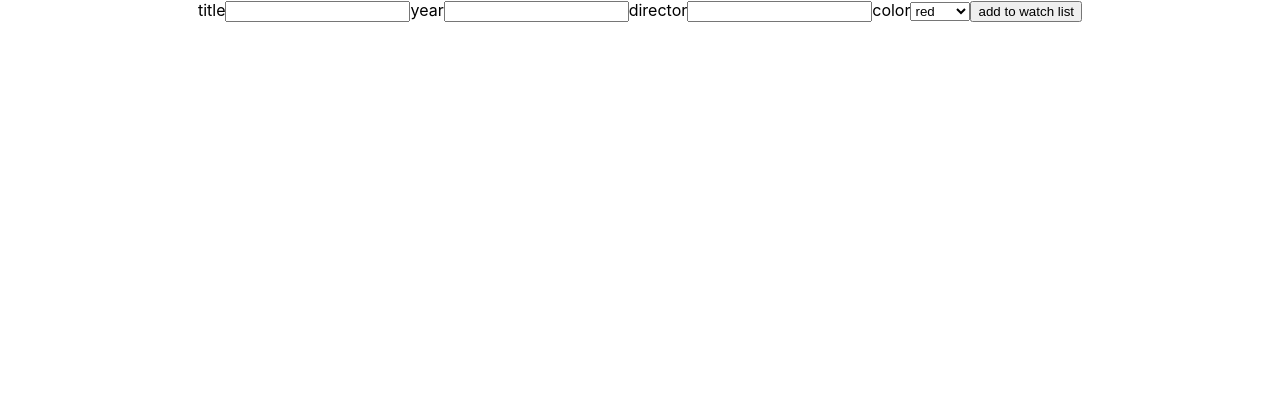
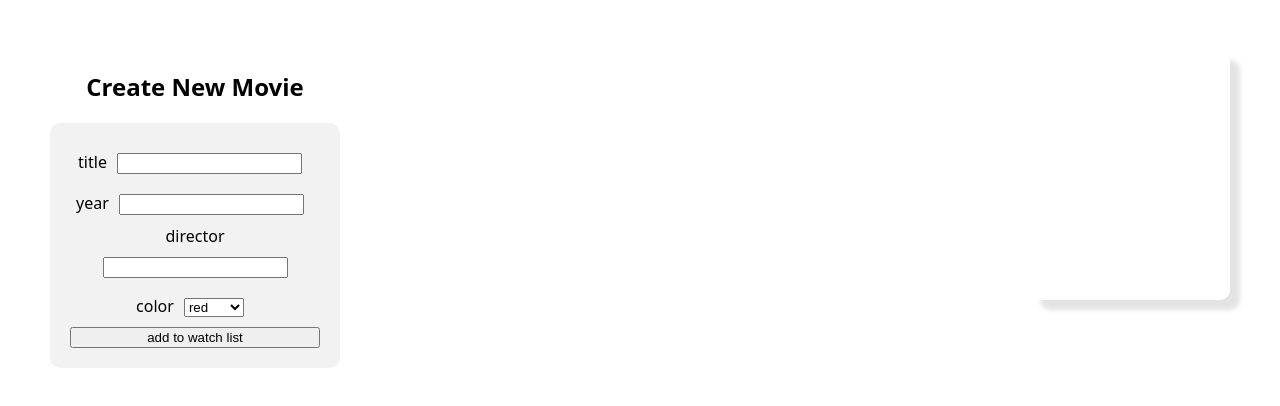
Before and after one commit to kashitamang/movie-list-maker, a React (Create React App) app: page / in a window 1280 px wide. Shown: the top 406 px of the page. Built offline with nearby package versions, Linux system fonts and the light colour scheme.

Commit message:
adds some styling

```diff
--- a/src/App.css
+++ b/src/App.css
@@ -1,3 +1,33 @@
 .App {
   text-align: center;
+  font-family: system-ui, -apple-system, BlinkMacSystemFont, 'Segoe UI', Roboto, Oxygen, Ubuntu, Cantarell, 'Open Sans', 'Helvetica Neue', sans-serif;
+  margin: 50px;
+  display: flex;
+  flex-direction: row;
+  justify-content: space-between;
 }
+
+.movie-preview {
+  width: 200px;
+  height: 250px;
+  border-radius: 10px;
+  -webkit-box-shadow: 10px 10px 5px 0px rgba(0,0,0,0.11);
+  -moz-box-shadow: 10px 10px 5px 0px rgba(0,0,0,0.11);
+  box-shadow: 10px 10px 5px 0px rgba(0,0,0,0.11);
+  display: flex;
+  flex-direction: column;
+  justify-content: center;
+}
+
+form {
+  width: 250px;
+  background-color: rgb(242, 242, 242);
+  display: flex;
+  flex-direction: column;
+  padding: 20px;
+  border-radius: 10px;
+}
+
+form input, select {
+  margin: 10px;
+}
--- a/src/Components/MovieForm.js
+++ b/src/Components/MovieForm.js
@@ -12,8 +12,8 @@ export default function MovieForm({
   setMovieColor,
 }) {
   return (
-    <div className="form-and-preview">
     <div className="movie-form">
+      <h2>Create New Movie</h2>
       <form onSubmit={handleSubmit}>
         <label>
                 title
@@ -42,6 +42,5 @@ export default function MovieForm({
         <button>add to watch list</button>
       </form>
     </div>
-    </div>
   );
 }
```
Lines whose indentation alone changed are shown as unchanged.
